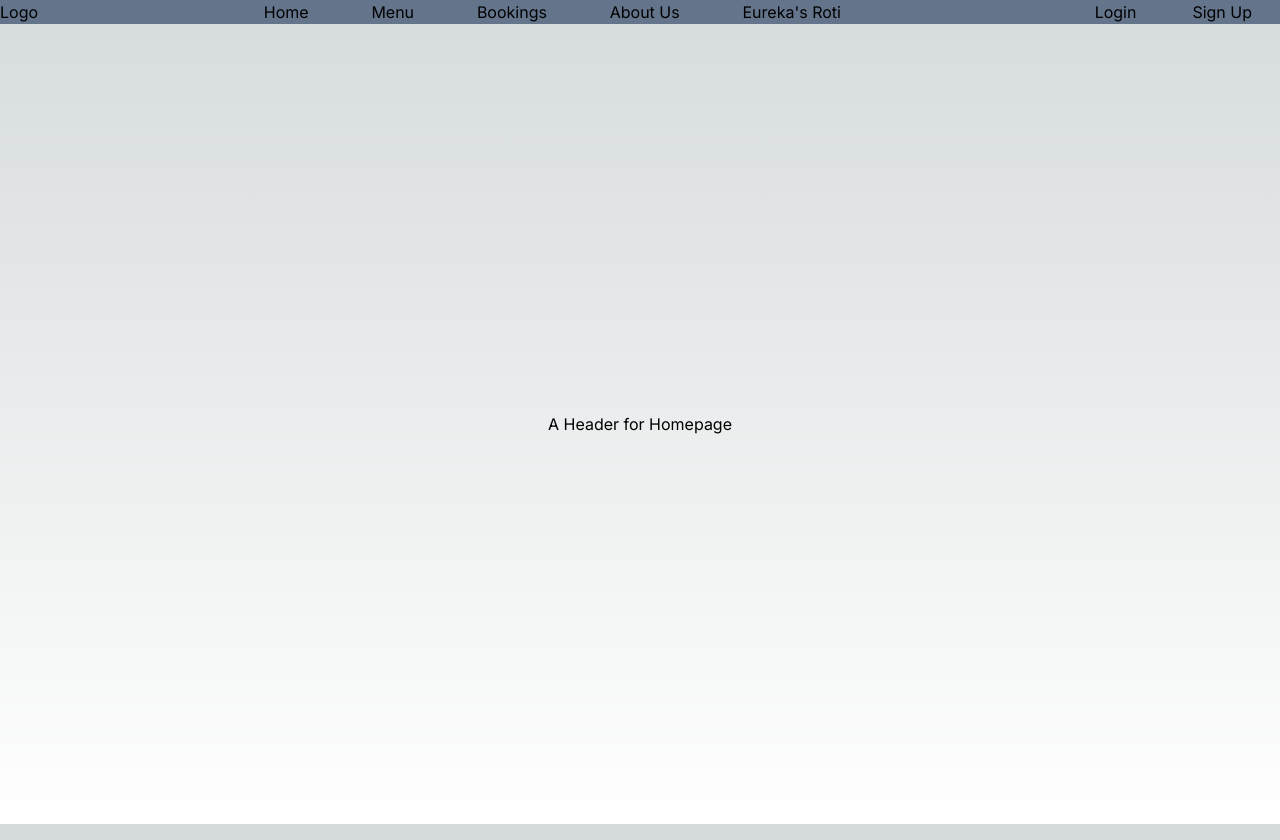
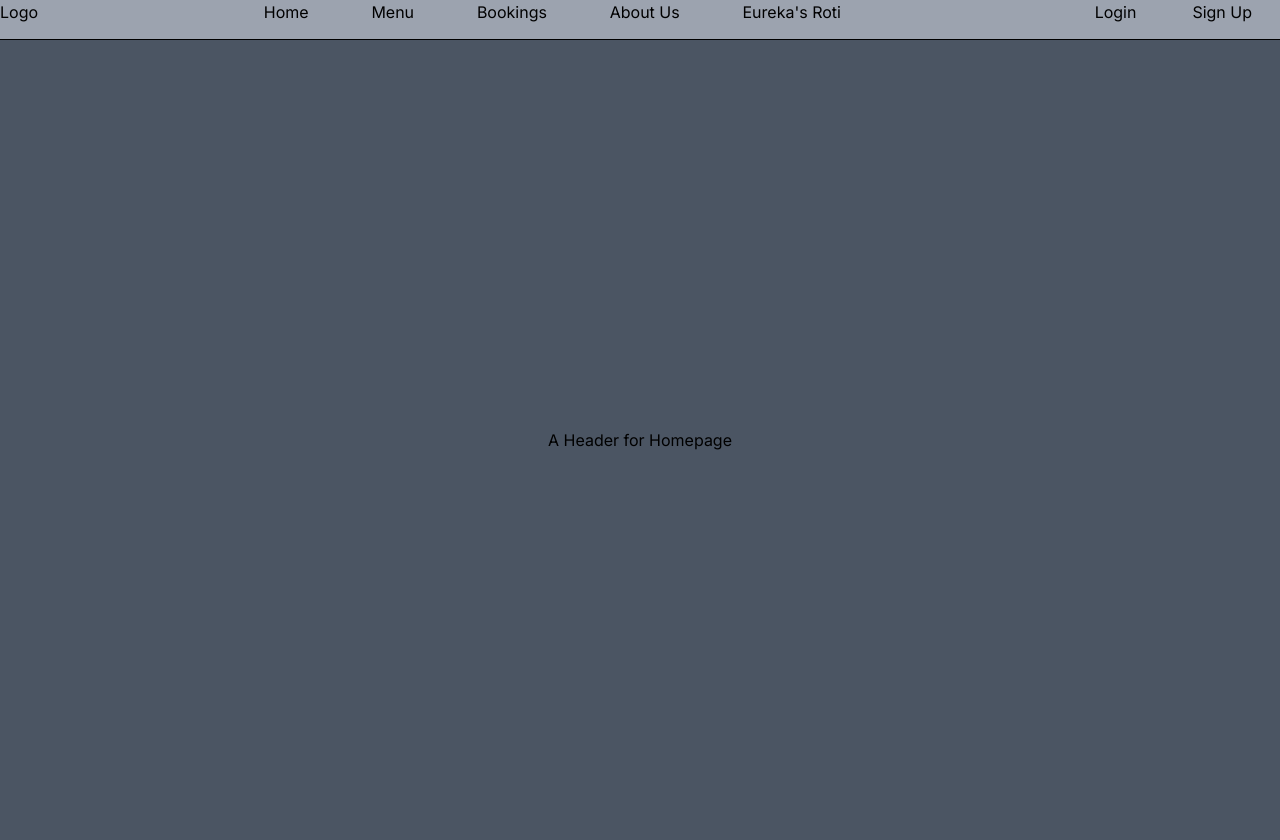
Before and after one commit to MJPitkin/mocktail-bar, a Next.js app: page / in a window 1280 px wide. Built offline with nearby package versions, Linux system fonts and the light colour scheme.

Commit message:
further tweaks to the navbar, altered background colour of page

```diff
--- a/app/page.js
+++ b/app/page.js
@@ -5,7 +5,7 @@ export default function Home() {
   const greenBawkses = "w-96 h-48 bg-red-500 md:bg-cyan-500 lg:bg-slate-500"
 
   return (
-    <main className="flex min-w-screen min-h-screen flex-col flex-wrap items-center justify-evenly p-24">
+    <main className="flex min-w-screen min-h-screen flex-col flex-wrap items-center justify-evenly p-24 bg-gray-600">
       <div>
         <h1>A Header for Homepage</h1>
       </div>
--- a/components/Navbar.js
+++ b/components/Navbar.js
@@ -3,7 +3,7 @@ import React from 'react'
 
 export default function Navbar() {
   return (
-    <div className='w-full bg-slate-500 flex justify-between'>
+    <div className='w-full h-10 bg-gray-400 flex justify-between border-solid border-black border-b-[1px]'>
       <h1>Logo</h1>
         <div className='w-1/2 flex justify-around'>
 
```
